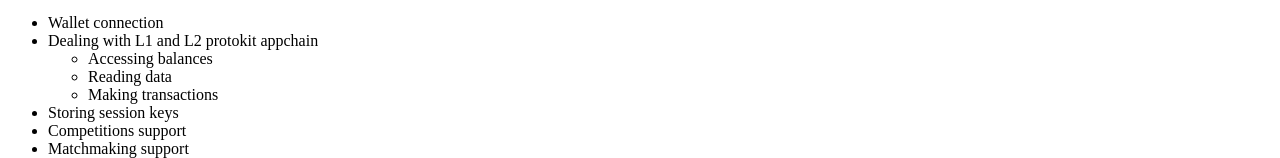
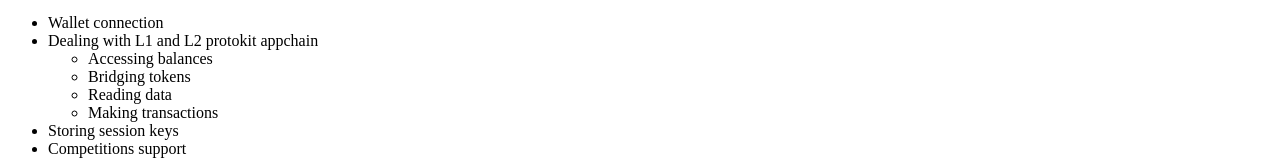
Before and after one commit to ZkNoid/docs, a Next.js app: page /docs/game_building in a window 1280 px wide. Shown: the part 745-903 px from the top of the page. Built offline with nearby package versions, Linux system fonts and the light colour scheme.

Commit message:
Minor changing

```diff
--- a/pages/docs/game_building.mdx
+++ b/pages/docs/game_building.mdx
@@ -85,6 +85,7 @@ ZkNoid provides infrastructure such as
 - Wallet connection
 - Dealing with L1 and L2 protokit appchain
     - Accessing balances
+    - Bridging tokens
     - Reading data
     - Making transactions
 - Storing session keys
```
